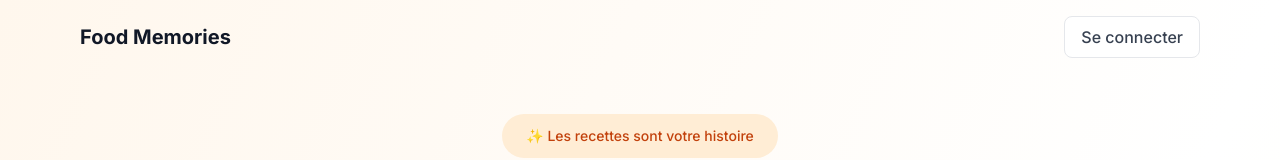
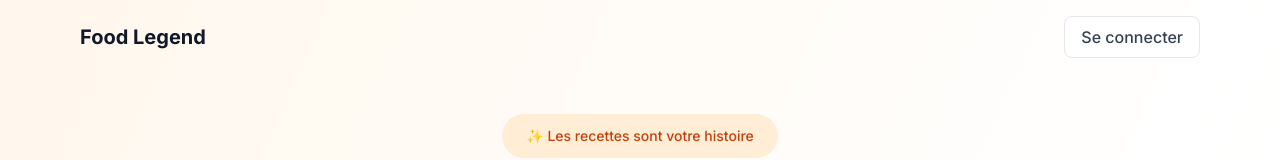
Before and after one commit to oliviertgpls-tech/Fdt-2, a Next.js app: page / in a window 1280 px wide. Shown: the top 160 px of the page. Built offline with nearby package versions, Linux system fonts and the light colour scheme.

Commit message:
memories > legend

```diff
--- a/app/(tabs)/layout.tsx
+++ b/app/(tabs)/layout.tsx
@@ -41,7 +41,7 @@ function ProtectedContent({ children }: { children: React.ReactNode }) {
           <header className="sticky top-0 z-50 border-b bg-white/90 backdrop-blur">
             <nav className="mx-auto flex max-w-6xl items-center justify-between px-4 md:px-6 py-3">
               <Link href="/recipes" className="font-semibold text-base md:text-lg">
-                FOOD MEMORIES
+                FOOD LEGEND
               </Link>
 
               <div className="hidden md:flex items-center gap-6 text-sm">
--- a/app/auth/signin/page.tsx
+++ b/app/auth/signin/page.tsx
@@ -185,7 +185,7 @@ export default function SignInPage() {
                 <button
                   type="submit"
                   disabled={isLoading}
-                  className="w-full flex items-center justify-center gap-3 px-6 py-4 rounded-xl font-semibold transition-all bg-green-600 text-white hover:bg-green-700 disabled:bg-gray-300 disabled:cursor-not-allowed shadow-lg hover:shadow-xl"
+                  className="w-full flex items-center justify-center gap-3 px-6 py-4 rounded-xl font-semibold transition-all bg-green-600 text-white text-sm hover:bg-green-700 disabled:bg-gray-300 disabled:cursor-not-allowed shadow-lg hover:shadow-xl"
                 >
                   {isLoading ? (
                     <>
@@ -241,7 +241,7 @@ export default function SignInPage() {
 
           <div className="text-center mt-8">
             <p className="text-gray-400">
-              Food Memories - 2025
+              Food Legend - 2025
             </p>
           </div>
         </div>
--- a/app/layout.tsx
+++ b/app/layout.tsx
@@ -2,7 +2,7 @@ import './globals.css'
 import { Providers } from './providers'
 
 export const metadata = {
-  title: 'Food Memories',
+  title: 'Food Legend',
   description: 'Préservez votre patrimoine culinaire',
 }
 
--- a/app/page.tsx
+++ b/app/page.tsx
@@ -8,7 +8,7 @@ export default function HomePage() {
         <div className="max-w-6xl mx-auto px-4 py-4 flex items-center justify-between">
           {/* Logo/Nom du site */}
           <div className="font-bold text-xl text-gray-900">
-            Food Memories
+            Food Legend
           </div>
 
           {/* Bouton Login */}
```
